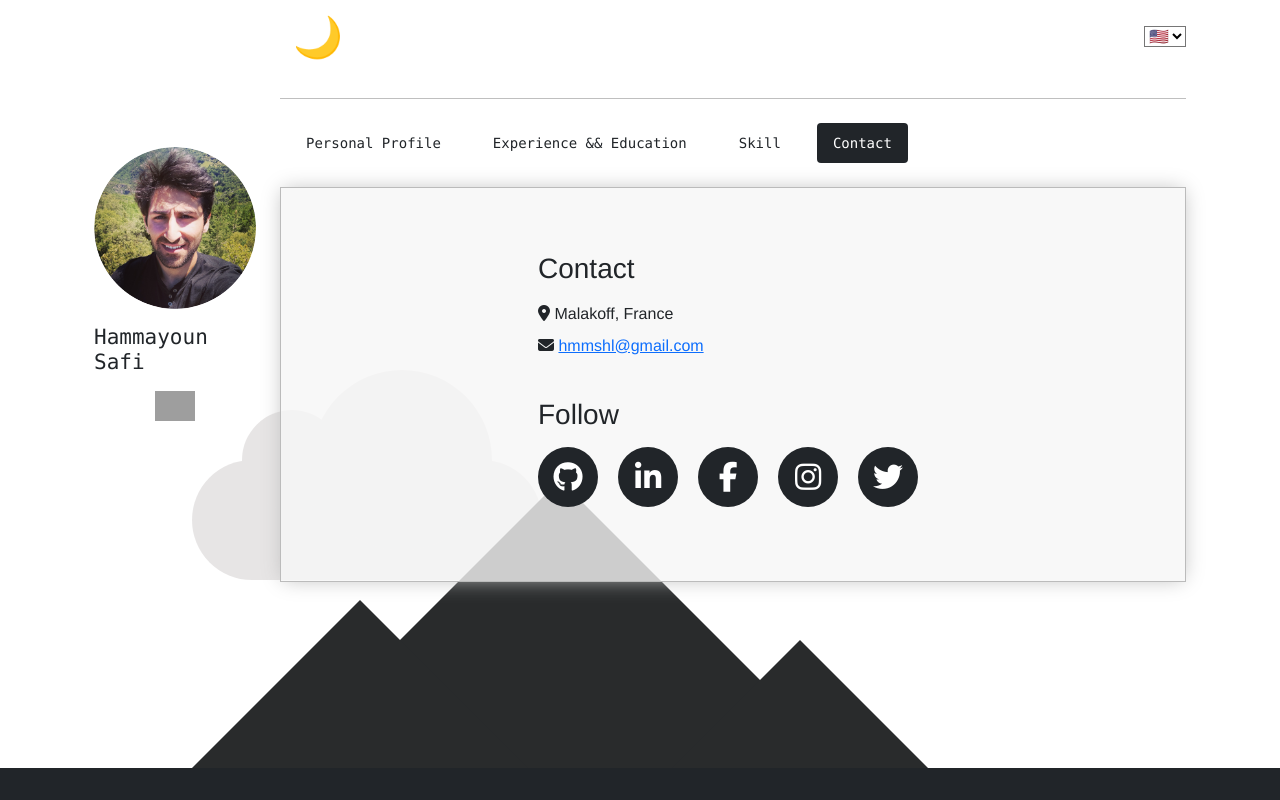
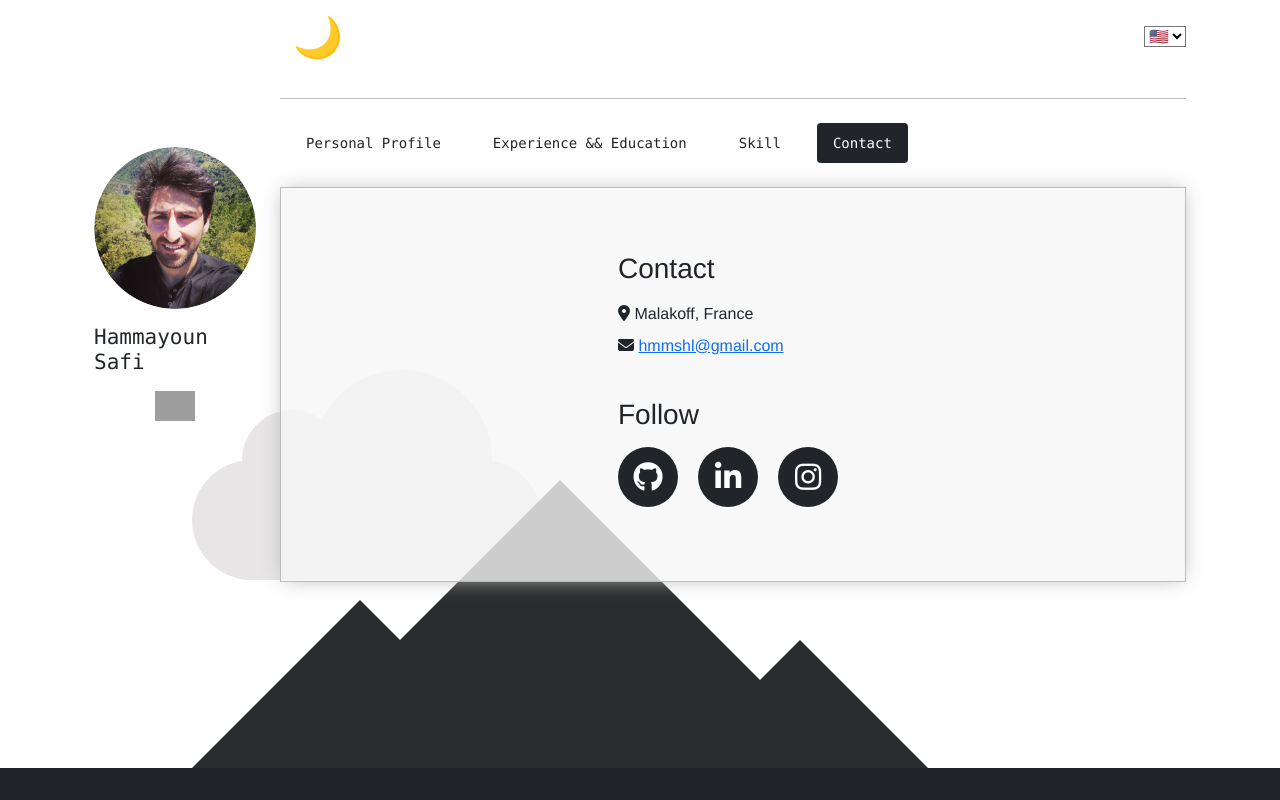
Before and after one commit to Hama99o/my-cv, a Vue app: page /contact in a window 1280 px wide. Built offline with nearby package versions, Linux system fonts and the light colour scheme; grey boxes are pictures that could not be loaded.

Commit message:
extra icon removed

```diff
--- a/src/components/Contact.vue
+++ b/src/components/Contact.vue
@@ -16,15 +16,15 @@
           <a  href="https://www.linkedin.com/in/hammayoun-safi-2916581bb" target="_blank">
             <i class="fab fa-linkedin-in" :class="toggleWhitebgAndDarkTextClass"></i>
           </a>
-          <a href="https://www.facebook.com/Hmmshl" target="_blank">
+          <!-- <a href="https://www.facebook.com/Hmmshl" target="_blank">
             <i class="fa fa-facebook bg-dark" :class="toggleWhitebgAndDarkTextClass"></i>
-          </a>
+          </a> -->
           <a  href="https://www.instagram.com/hama99o" target="_blank">
           <i class="fab fa-instagram" :class="toggleWhitebgAndDarkTextClass"></i>
           </a>
-          <a  href="https://twitter.com/hama99o1" target="_blank">
+          <!-- <a  href="https://twitter.com/hama99o1" target="_blank">
             <i class="fa fa-twitter" :class="toggleWhitebgAndDarkTextClass"></i>
-          </a>
+          </a> -->
         </div>
       </div>
     </div>
```
